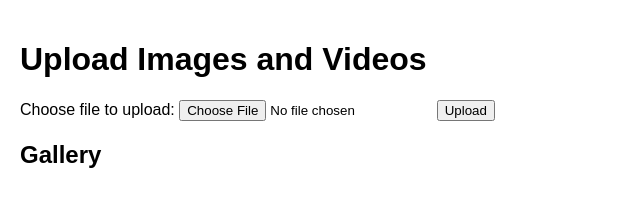
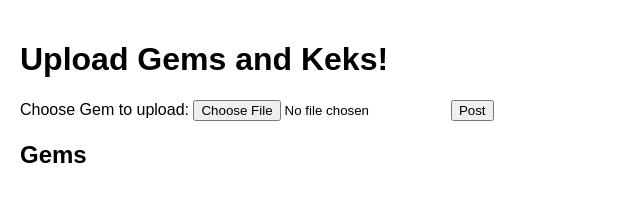
Before and after one commit to deracabnoob/gemmine, a plain HTML site: page index.html in a window 1280 px wide. Shown: the whole page, without its empty margins (0-640 px from the left). Drawn offline with Linux system fonts and the light colour scheme; no server answers.

Commit message:
made more kek!

```diff
--- a/index.html
+++ b/index.html
@@ -3,7 +3,7 @@
 <head>
     <meta charset="UTF-8">
     <meta name="viewport" content="width=device-width, initial-scale=1.0">
-    <title>Image and Video Upload</title>
+    <title>Billions must post!</title>
     <style>
         body {
             font-family: Arial, sans-serif;
@@ -27,14 +27,14 @@
     </style>
 </head>
 <body>
-    <h1>Upload Images and Videos</h1>
+    <h1>Upload Gems and Keks!</h1>
     <form class="upload-form" action="/upload" method="POST" enctype="multipart/form-data">
-        <label for="file-upload">Choose file to upload:</label>
+        <label for="file-upload">Choose Gem to upload:</label>
         <input type="file" id="file-upload" name="file-upload" accept="image/*,video/*" required>
-        <button type="submit">Upload</button>
+        <button type="submit">Post</button>
     </form>
 
-    <h2>Gallery</h2>
+    <h2>Gems</h2>
     <div class="gallery" id="gallery">
         <!-- Gallery items will be displayed here -->
     </div>
```
